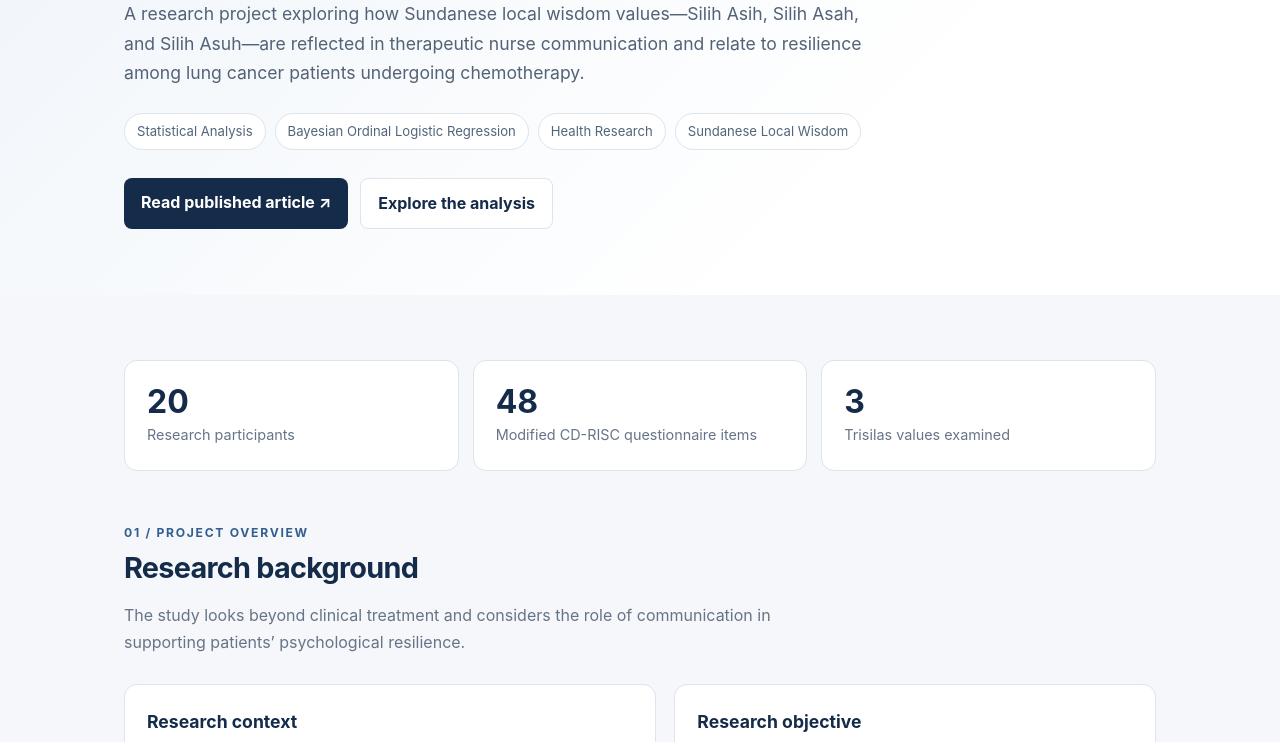
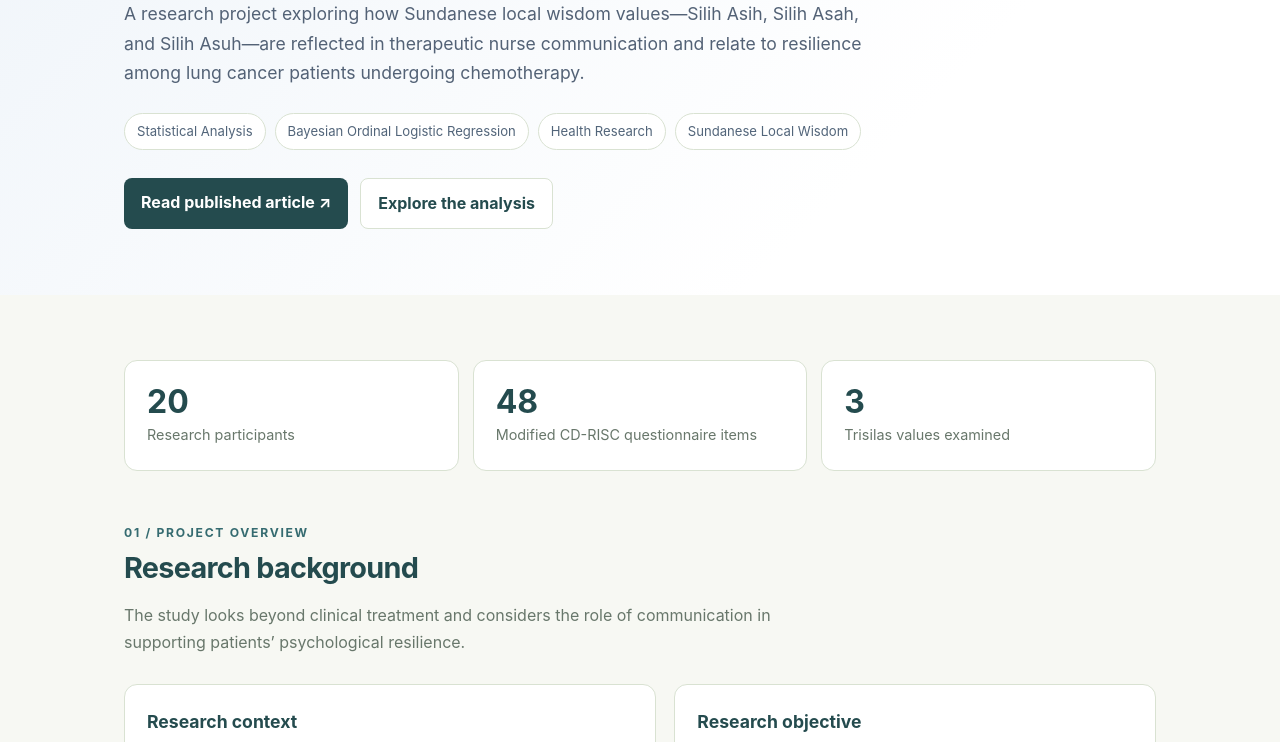
Before and after one commit to firdhanifah/PKM-Etnotherapeutik, a plain HTML site: page index.html in a window 1280 px wide. Shown: the part 381-1123 px from the top of the page. Drawn offline with Linux system fonts and the light colour scheme.

Commit message:
Update index.html

```diff
--- a/index.html
+++ b/index.html
@@ -3,13 +3,13 @@
 <head>
   <meta charset="UTF-8">
   <meta name="viewport" content="width=device-width, initial-scale=1">
-  <meta name="description" content="Research showcase: Etnotherapeutic communication based on Sundanese Trisilas values and resilience in lung cancer patients.">
-  <title>Etnotherapeutics | Research Showcase</title>
+  <meta name="description" content="Etnotherapeutik: Intervensi Komunikasi Perawat Berbasis Silih Asah dan Silih Asih bagi Resiliensi Kanker Paru.">
+  <title>Etnotherapeutik</title>
   <style>
     :root {
-      --navy: #142b4a; --blue: #315f91; --sky: #eaf1f8;
-      --ink: #263445; --muted: #667487; --line: #dce4ec;
-      --paper: #ffffff; --bg: #f5f7fa; --accent: #b9cee2;
+      --navy: #244B4E; --blue: #356B70; --sky: #E9EFE2;
+      --ink: #283A35; --muted: #68776B; --line: #D9E2D2;
+      --paper: #FFFFFF; --bg: #F7F8F3; --accent: #81964F;
     }
     * { box-sizing: border-box; }
     html { scroll-behavior: smooth; }
```
